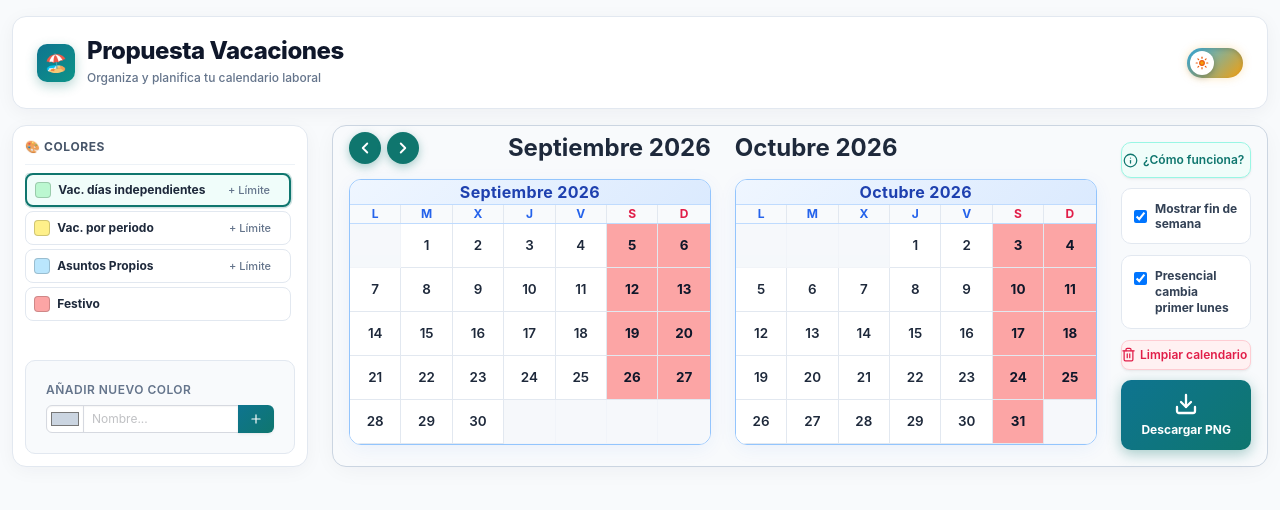
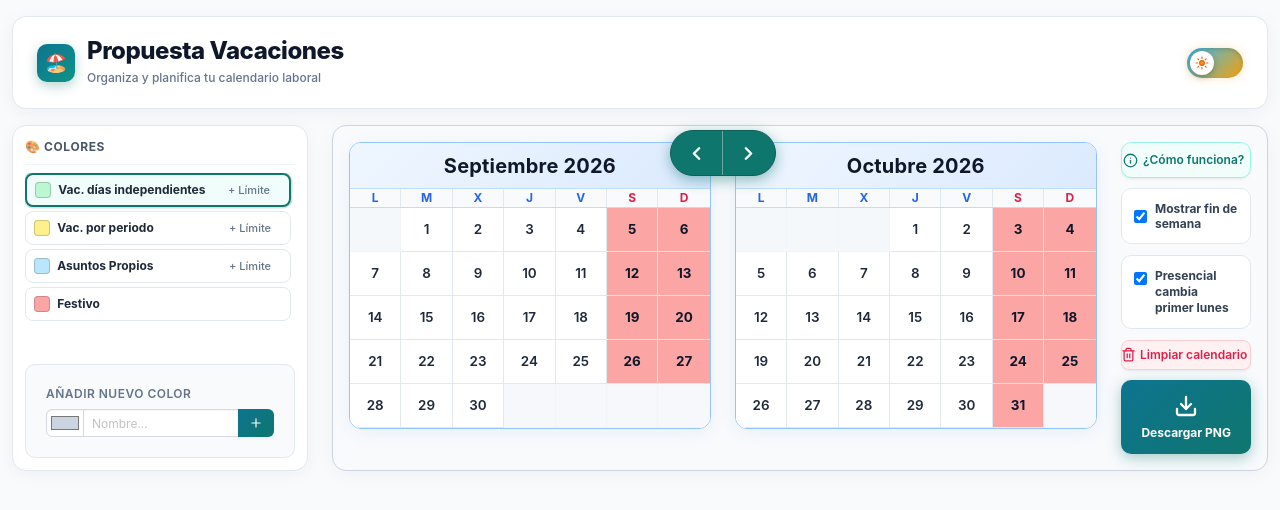
Before and after one commit to demalmar/PropuestaVacaciones, a React (Vite) app: page / in a window 1280 px wide. Shown: the top 510 px of the page. Built offline with nearby package versions, Linux system fonts and the light colour scheme.

Commit message:
feat: widen oval navigation capsule and fix PNG export button height with max-height

```diff
--- a/index.tsx
+++ b/index.tsx
@@ -320,19 +320,33 @@ const CalendarApp = () => {
           boxShadow: isExport ? 'none' : (useDarkMode ? '0 4px 12px rgba(0,0,0,0.3)' : '0 4px 20px -2px rgba(37,99,235,0.08)')
         }}
       >
-        {/* Cabecera del Mes */}
+        {/* Cabecera del Mes con estilo blanco y grande */}
         <div
-          className="has-text-weight-bold has-text-centered py-2.5 is-size-6"
           style={{
+            height: '46px',
+            display: 'flex',
+            alignItems: 'center',
+            justifyContent: 'center',
             borderBottom: isExport ? '1.5px solid #60a5fa' : (useDarkMode ? '1px solid #334155' : '1px solid #bfdbfe'),
             background: useDarkMode
               ? 'linear-gradient(135deg, #1e293b 0%, #293548 100%)'
               : 'linear-gradient(135deg, #eff6ff 0%, #dbeafe 100%)',
-            color: useDarkMode ? '#93c5fd' : '#1e40af',
-            letterSpacing: '0.02em'
+            padding: '0 1rem'
+          }}
+        >
+          {/* Nombre del Mes: blanco y grande en modo nocturno, oscuro y grande en diurno */}
+          <h3
+            className="has-text-weight-bold mb-0"
+            style={{
+              color: useDarkMode ? '#ffffff' : '#0f172a',
+              fontSize: '1.25rem',
+              letterSpacing: '0.01em',
+              textAlign: 'center',
+              userSelect: 'none'
             }}
           >
             {MONTHS[targetMonth]} {targetYear}
+          </h3>
         </div>
 
         {/* Días de la semana (Cabecera interactiva) */}
@@ -784,36 +798,50 @@ const CalendarApp = () => {
               >
 
                 <div className="columns is-variable is-3 is-desktop">
-                  {/* Bloque de los dos calendarios con su cabecera centrada exactamente sobre los dos calendarios */}
+                  {/* Bloque de los dos calendarios con navegación unida en óvalo (< >) en el centro */}
                   <div className="column is-10-desktop is-12-tablet">
+                    <div style={{ position: 'relative' }}>
+                      <div className="columns is-variable is-3 is-mobile mb-0">
+                        <div className="column is-6 is-flex is-justify-content-center">
+                          {renderMonth(leftYear, leftMonth)}
+                        </div>
+                        <div className="column is-6 is-flex is-justify-content-center">
+                          {renderMonth(rightYear, rightMonth)}
+                        </div>
+                      </div>
 
-                    {/* Fila de navegación << >> al inicio y títulos de meses */}
-                    <div style={{ position: 'relative', width: '100%', marginBottom: '0.85rem' }}>
-
-                      {/* Selectores << >> al inicio de la línea sin influir en el desplazamiento del texto */}
+                      {/* Óvalo (< >) que sobresale entre ambos calendarios en el centro */}
                       <div
                         style={{
                           position: 'absolute',
-                          left: 0,
-                          top: '50%',
-                          transform: 'translateY(-50%)',
-                          display: 'flex',
-                          alignItems: 'center',
-                          gap: '6px',
-                          zIndex: 10
+                          left: '50%',
+                          top: '23px',
+                          transform: 'translate(-50%, -50%)',
+                          zIndex: 20
+                        }}
+                      >
+                        <div
+                          className="is-flex is-align-items-center"
+                          style={{
+                            backgroundColor: isDarkMode ? '#0d9488' : '#0f766e',
+                            borderRadius: '9999px',
+                            boxShadow: '0 4px 14px rgba(15, 118, 110, 0.45)',
+                            overflow: 'hidden',
+                            border: isDarkMode ? '1.5px solid #14b8a6' : '1.5px solid #115e59',
+                            height: '46px'
                           }}
                         >
                           <button
                             onClick={handlePrevMonth}
-                          className="button is-small is-rounded"
+                            className="button is-small p-0 oval-nav-btn"
                             style={{
-                            width: '32px',
-                            height: '32px',
-                            padding: 0,
-                            backgroundColor: isDarkMode ? '#0d9488' : '#0f766e',
+                              width: '52px',
+                              height: '100%',
+                              backgroundColor: 'transparent',
+                              border: 'none',
+                              borderRight: isDarkMode ? '1.5px solid rgba(255, 255, 255, 0.3)' : '1.5px solid rgba(255, 255, 255, 0.4)',
+                              borderRadius: 0,
                               color: '#ffffff',
-                            border: 'none',
-                            boxShadow: '0 3px 10px rgba(15, 118, 110, 0.35)',
                               display: 'flex',
                               alignItems: 'center',
                               justifyContent: 'center',
@@ -821,19 +849,18 @@ const CalendarApp = () => {
                             }}
                             title="Mes anterior"
                           >
-                          <ChevronLeft size={18} strokeWidth={2.5} />
+                            <ChevronLeft size={21} strokeWidth={2.8} />
                           </button>
                           <button
                             onClick={handleNextMonth}
-                          className="button is-small is-rounded"
+                            className="button is-small p-0 oval-nav-btn"
                             style={{
-                            width: '32px',
-                            height: '32px',
-                            padding: 0,
-                            backgroundColor: isDarkMode ? '#0d9488' : '#0f766e',
+                              width: '52px',
+                              height: '100%',
+                              backgroundColor: 'transparent',
+                              border: 'none',
+                              borderRadius: 0,
                               color: '#ffffff',
-                            border: 'none',
-                            boxShadow: '0 3px 10px rgba(15, 118, 110, 0.35)',
                               display: 'flex',
                               alignItems: 'center',
                               justifyContent: 'center',
@@ -841,36 +868,9 @@ const CalendarApp = () => {
                             }}
                             title="Mes siguiente"
                           >
-                          <ChevronRight size={18} strokeWidth={2.5} />
+                            <ChevronRight size={21} strokeWidth={2.8} />
                           </button>
                         </div>
-
-                      {/* Fila de los dos meses: mes 1 a la derecha del primer calendario, mes 2 a la izquierda del segundo */}
-                      <div className="columns is-variable is-3 is-mobile mb-0">
-                        {/* Primer mes justificado a la derecha del primer calendario */}
-                        <div className="column is-6 is-flex is-align-items-center is-justify-content-flex-end py-1">
-                          <h2 className="title is-4 mb-0 has-text-weight-bold" style={{ color: isDarkMode ? '#f8fafc' : '#1e293b' }}>
-                            {MONTHS[leftMonth]} {leftYear}
-                          </h2>
-                        </div>
-
-                        {/* Segundo mes justificado a la izquierda del segundo calendario */}
-                        <div className="column is-6 is-flex is-align-items-center is-justify-content-flex-start py-1">
-                          <h2 className="title is-4 mb-0 has-text-weight-bold" style={{ color: isDarkMode ? '#f8fafc' : '#1e293b' }}>
-                            {MONTHS[rightMonth]} {rightYear}
-                          </h2>
-                        </div>
-                      </div>
-
-                    </div>
-
-                    {/* Los dos calendarios lado a lado */}
-                    <div className="columns is-variable is-3 is-mobile">
-                      <div className="column is-6 is-flex is-justify-content-center">
-                        {renderMonth(leftYear, leftMonth)}
-                      </div>
-                      <div className="column is-6 is-flex is-justify-content-center">
-                        {renderMonth(rightYear, rightMonth)}
                       </div>
                     </div>
                   </div>
@@ -986,13 +986,14 @@ const CalendarApp = () => {
                         )}
                       </div>
 
-                      {/* 5. Descargar PNG: ocupa toda la altura disponible con icono grande centrado y texto debajo */}
+                      {/* 5. Descargar PNG: altura fija y max-height para que no cambie de tamaño según las semanas del mes */}
                       <button
                         onClick={handleExportPNG}
                         className="button is-fullwidth"
                         style={{
-                          flex: 1,
-                          minHeight: '64px',
+                          height: '74px',
+                          maxHeight: '74px',
+                          minHeight: '74px',
                           borderRadius: '10px',
                           background: 'linear-gradient(135deg, #0e7490 0%, #0f766e 100%)',
                           color: '#ffffff',
@@ -1004,7 +1005,7 @@ const CalendarApp = () => {
                           alignItems: 'center',
                           justifyContent: 'center',
                           gap: '0.45rem',
-                          padding: '0.75rem 0.5rem',
+                          padding: '0.65rem 0.5rem',
                           transition: 'all 0.15s ease'
                         }}
                         title="Descargar propuesta en formato PNG"
--- a/src/index.css
+++ b/src/index.css
@@ -102,3 +102,16 @@
 .theme-switch-knob {
   transition: transform 0.28s cubic-bezier(0.34, 1.56, 0.64, 1);
 }
+
+/* Botones de navegación en óvalo entre calendarios */
+.oval-nav-btn {
+  transition: background-color 0.15s ease, opacity 0.15s ease;
+}
+
+.oval-nav-btn:hover {
+  background-color: rgba(255, 255, 255, 0.22) !important;
+}
+
+.oval-nav-btn:active {
+  background-color: rgba(0, 0, 0, 0.18) !important;
+}
```
Lines whose indentation alone changed are shown as unchanged.
